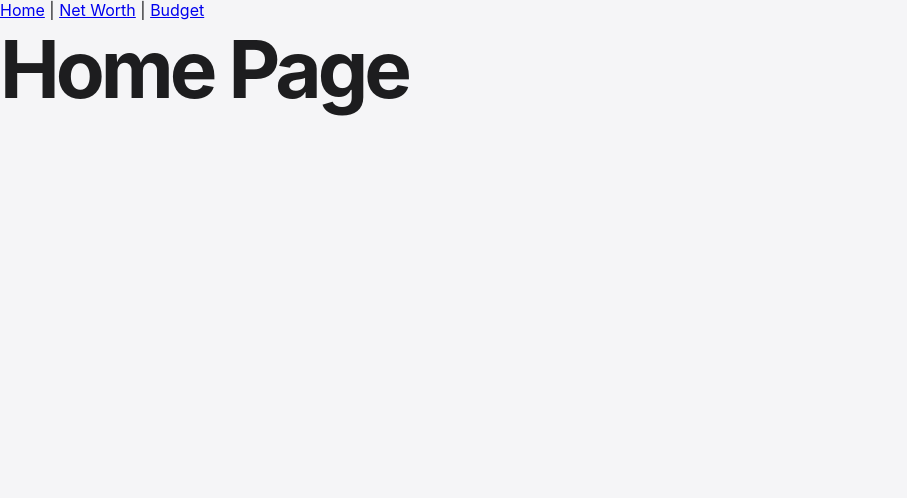
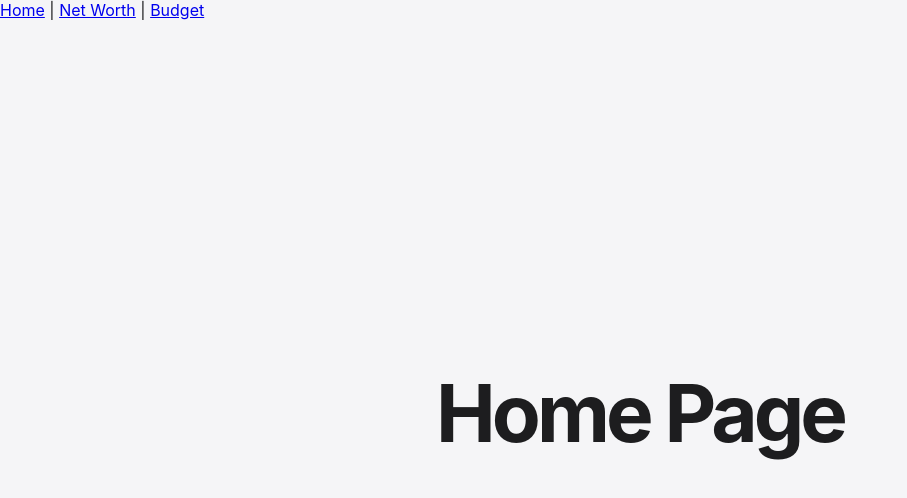
Before and after one commit to fejide/net-worth-calculator, a React (Vite) app: page / in a window 1280 px wide. Shown: the top 498 px of the page, without its empty margins (0-907 px from the left). Built offline with nearby package versions, Linux system fonts and the light colour scheme.

Commit message:
refactor: use PageLayout for all pages on the site
Signed-off-by: Joshua Brown <97815918+fejide@users.noreply.github.com>

```diff
--- a/src/App.tsx
+++ b/src/App.tsx
@@ -1,20 +1,18 @@
 import { Route, Routes } from "react-router-dom";
-import Navbar from "./components/Navbar";
+import PageLayout from "./layouts/PageLayout";
 import HomePage from "./pages/HomePage";
 import NetWorthPage from "./pages/NetWorthPage";
 import BudgetPage from "./pages/BudgetPage";
 
 function App() {
   return (
-    <>
-      <Navbar />
-
-      <Routes>
+    <Routes>
+      <Route element={<PageLayout />}>
         <Route path="/" element={<HomePage />} />
         <Route path="/net-worth" element={<NetWorthPage />} />
         <Route path="/budget" element={<BudgetPage />} />
-      </Routes>
-    </>
+      </Route>
+    </Routes>
   );
 }
 
```
